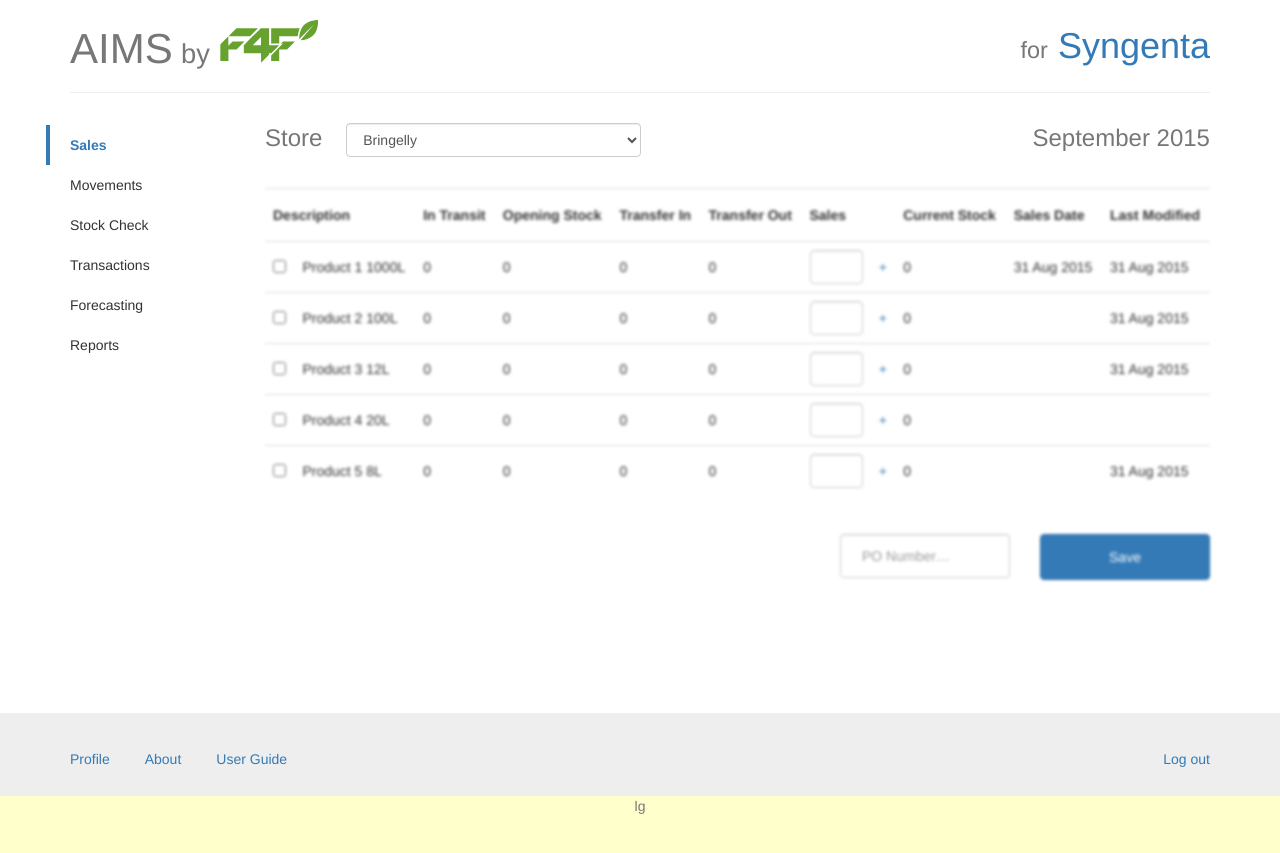
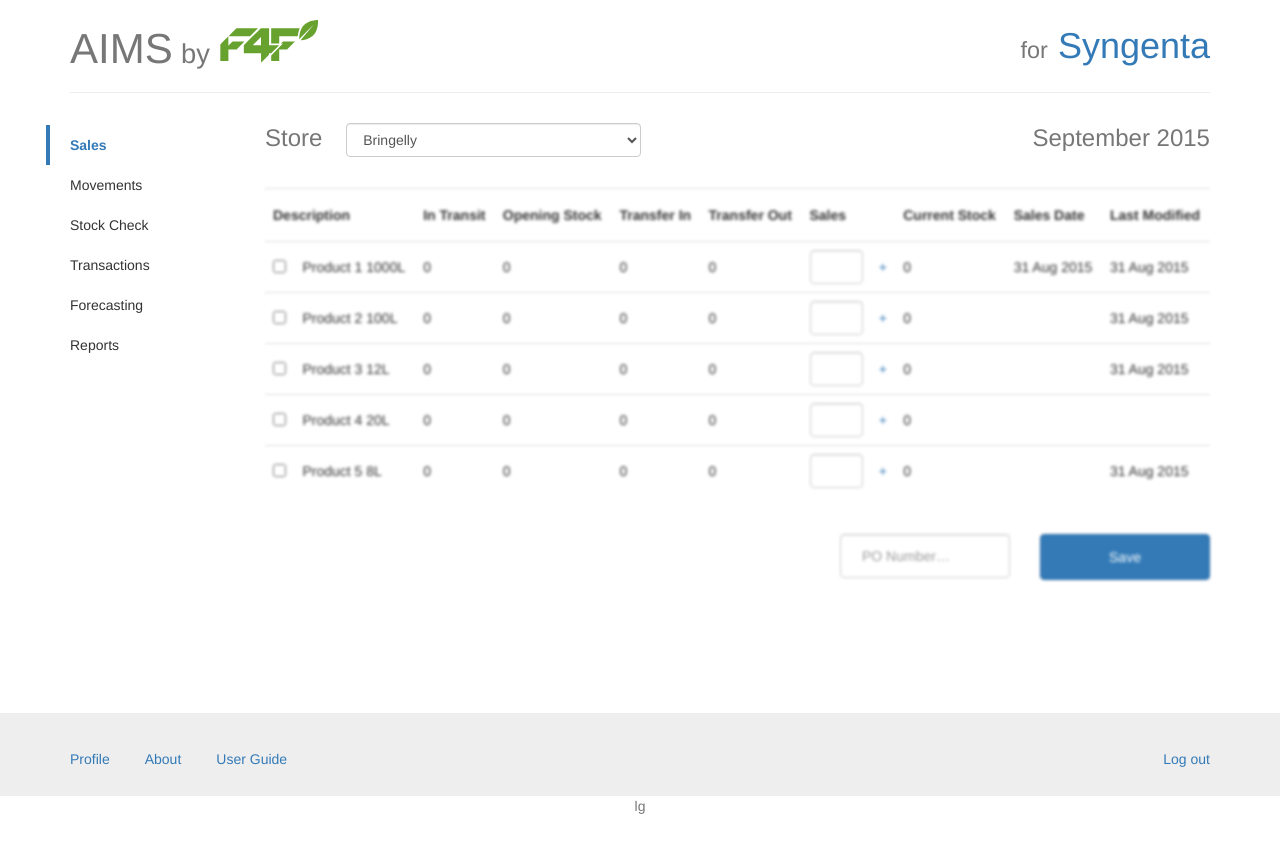
Before and after one commit to howardjfraser/aims, a Jekyll site: the page built from index.html, in a window 1280 px wide. Shown: the top 853 px of the page. Built offline with Jekyll 4.4.1, drawn with Linux system fonts in a browser that asks for light colours.

Commit message:
Background.

```diff
--- a/_sass/_application.scss
+++ b/_sass/_application.scss
@@ -1,7 +1,3 @@
-body {
-  background-color: #ffc;
-}
-
 .container-wrapper {
   background-color: #fff; padding-bottom:48px; padding-top:12px; min-height: 600px;
 }
```
